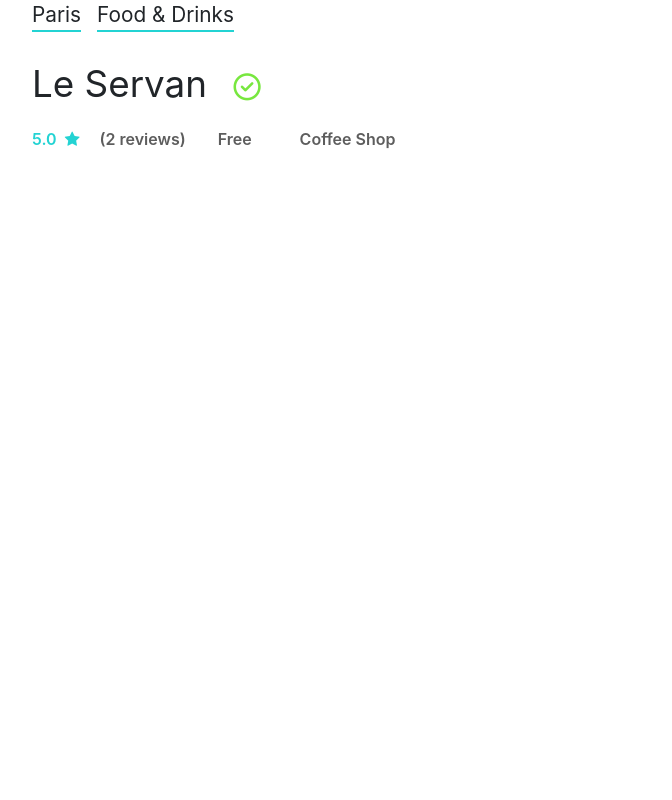
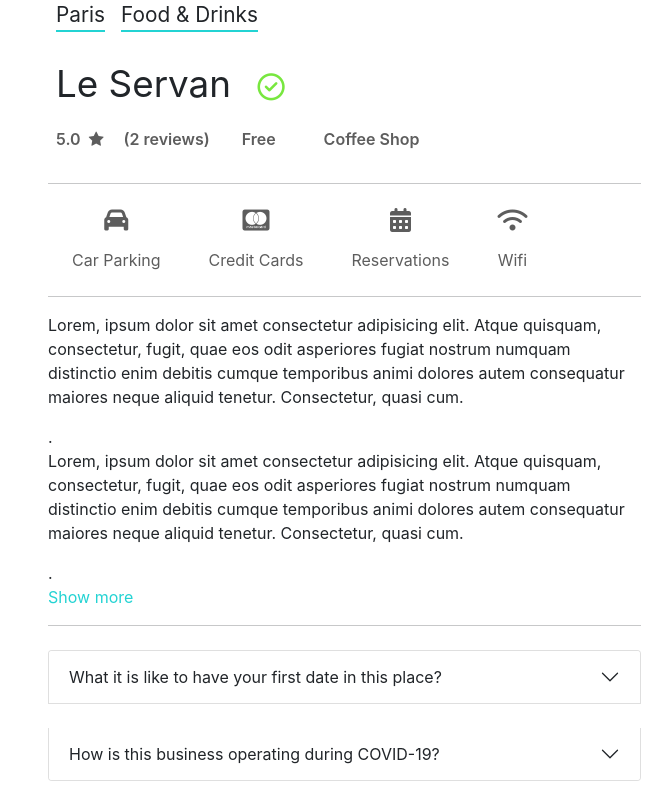
Before and after one commit to Shivanshu22-ui/Fatoentrepreneur, a React (Create React App) app: page /Login in a window 1280 px wide. Shown: the part 1600-2400 px from the top of the page, without its empty margins (58-730 px from the left). Before the commit the page ends 1767 px from the top, so only its background shows below. Built offline with nearby package versions, Linux system fonts and the light colour scheme.

Commit message:
Places Edits

```diff
--- a/src/Places/PlacesInfo/PlaceDetails/PlaceDetails.js
+++ b/src/Places/PlacesInfo/PlaceDetails/PlaceDetails.js
@@ -1,23 +1,57 @@
-import React from 'react'
-import "./PlaceDetails.css"
-import { Carousel } from '@trendyol-js/react-carousel';
-import PlaceDetailsContent from './PlaceDetailsContent';
-
+import React from "react";
+import "./PlaceDetails.css";
+import { Carousel } from "@trendyol-js/react-carousel";
+import PlaceDetailsContent from "./PlaceDetailsContent";
+import Footer from "../../../Footer/Footer"
 
 function PlaceDetails() {
   return (
-    <div className='PlacesDetails' >
-        <Carousel show={3} slide={1} swiping={true} className="d-flex justify-content-center align-items-center placesDetailsCarousel">
-            <img src="https://wp.getgolo.com/city-guide/wp-content/uploads/2019/11/Guts-Glory_Muk-van-Lil_2018_CNTraveller-GutsGlory-8.jpg" alt=""/>
-            <img src="https://wp.getgolo.com/city-guide/wp-content/uploads/2019/11/Guts-Glory_Muk-van-Lil_2018_CNTraveller-GutsGlory-6.jpg" alt="" />
-            <img src="https://wp.getgolo.com/city-guide/wp-content/uploads/2019/11/Guts-Glory_Muk-van-Lil_2018_CNTraveller-GutsGlory-8.jpg" alt="" />
-            <img src="https://wp.getgolo.com/city-guide/wp-content/uploads/2019/10/photo-1474898856510-884a2c0be546.jpeg" alt="" />
-            <img src="https://wp.getgolo.com/city-guide/wp-content/uploads/2019/11/Bar-Fisk__2018_bar_fisk_31389-1.jpg" alt="" />
-            <img src="https://wp.getgolo.com/city-guide/wp-content/uploads/2019/11/Guts-Glory_Muk-van-Lil_2018_CNTraveller-GutsGlory-8.jpg" alt="" />
-        </Carousel>
-<PlaceDetailsContent/>
+      <>
+    <div className="PlacesDetails">
+      <Carousel
+        show={3}
+        slide={1}
+        swiping={true}
+        autoplay={true}
+        className="d-flex justify-content-center align-items-center placesDetailsCarousel"
+      >
+        <img
+          src="https://wp.getgolo.com/city-guide/wp-content/uploads/2019/11/Guts-Glory_Muk-van-Lil_2018_CNTraveller-GutsGlory-8.jpg"
+          alt=""
+        />
+        <img
+          src="https://wp.getgolo.com/city-guide/wp-content/uploads/2019/11/Guts-Glory_Muk-van-Lil_2018_CNTraveller-GutsGlory-6.jpg"
+          alt=""
+        />
+        <img
+          src="https://wp.getgolo.com/city-guide/wp-content/uploads/2019/11/Guts-Glory_Muk-van-Lil_2018_CNTraveller-GutsGlory-8.jpg"
+          alt=""
+        />
+        <img
+          src="https://wp.getgolo.com/city-guide/wp-content/uploads/2019/10/photo-1474898856510-884a2c0be546.jpeg"
+          alt=""
+        />
+        <img
+          src="https://wp.getgolo.com/city-guide/wp-content/uploads/2019/11/Bar-Fisk__2018_bar_fisk_31389-1.jpg"
+          alt=""
+        />
+        <img
+          src="https://wp.getgolo.com/city-guide/wp-content/uploads/2019/11/Guts-Glory_Muk-van-Lil_2018_CNTraveller-GutsGlory-8.jpg"
+          alt=""
+        />
+      </Carousel>
+      <div className="container">
+        <div className="row">
+          <div className="col-7">
+            <PlaceDetailsContent />
+          </div>
+        </div>
+      </div>
+
     </div>
-  )
+    <Footer/>
+    </>
+  );
 }
 
-export default PlaceDetails
+export default PlaceDetails;
--- a/src/Places/PlacesInfo/PlaceDetails/PlaceDetailsContent.css
+++ b/src/Places/PlacesInfo/PlaceDetails/PlaceDetailsContent.css
@@ -16,6 +16,15 @@
     font-weight: 600;
     color: #5d5d5d;
 }
-.placeDetailsContent .place-info-details .star-review{
+.star-review{
     color: #23d3d3;
 }
+.placeDetailsContent .placeServices li{
+    /* font-weight: 600; */
+    color: #5d5d5d;
+    font-size: 1.5rem;
+}
+.placeDetailsContent .placeServices li p{
+    font-size: 1rem;
+
+}
--- a/src/Places/PlacesInfo/PlaceDetails/PlaceDetailsContent.js
+++ b/src/Places/PlacesInfo/PlaceDetails/PlaceDetailsContent.js
@@ -1,11 +1,13 @@
 import React from "react";
 import "./PlaceDetailsContent.css";
+import { FontAwesomeIcon } from "@fortawesome/react-fontawesome";
+import Accordion from "react-bootstrap/Accordion";
+import { PlacesCards } from "../../../Cards/Cards";
+
 
 function PlaceDetailsContent() {
   return (
-    <div className="container ">
-      <div className="row placeDetailsContent">
-        <div className="col-7">
+    <div className="container placeDetailsContent">
       <nav className="miniNav">
         <ul className="d-flex my-4">
           <li className="mx-2">Paris</li>
@@ -29,10 +31,63 @@
         <p className="mx-4">Free</p>
         <p className="mx-4">Coffee Shop</p>
       </div>
+      <hr />
+      <div className="placeServices d-flex">
+        <li className="d-flex flex-column justify-content-center align-items-center mx-4">
+          <i class="fa-solid fa-car my-2"></i>
+          <p className="my-2"> Car Parking</p>
+        </li>
+        <li className="d-flex flex-column justify-content-center align-items-center mx-4">
+          <i class="fa-brands fa-cc-mastercard my-2"></i>
+          <p className="my-2">Credit Cards</p>
+        </li>
+        <li className="d-flex flex-column justify-content-center align-items-center mx-4">
+          <i class="fa-solid fa-calendar-days my-2"></i>
+          <p className="my-2">Reservations</p>
+        </li>
+        <li className="d-flex flex-column justify-content-center align-items-center mx-4">
+          <i class="fa-solid fa-wifi my-2"></i>
+          <p className="my-2"> Wifi</p>
+        </li>
       </div>
-        <div className="col-5">
+      <hr />
+      <div className="showHideText">
+        <p>
+          Lorem, ipsum dolor sit amet consectetur adipisicing elit. Atque
+          quisquam, consectetur, fugit, quae eos odit asperiores fugiat nostrum
+          numquam distinctio enim debitis cumque temporibus animi dolores autem
+          consequatur maiores neque aliquid tenetur. Consectetur, quasi cum.
+        </p>
+        .
+        <p>
+          Lorem, ipsum dolor sit amet consectetur adipisicing elit. Atque
+          quisquam, consectetur, fugit, quae eos odit asperiores fugiat nostrum
+          numquam distinctio enim debitis cumque temporibus animi dolores autem
+          consequatur maiores neque aliquid tenetur. Consectetur, quasi cum.
+        </p>
+        .<p className="star-review">Show more</p>
+      </div>
 
+      <hr />
+      <div className="accordion">
+        <Accordion>
+          <Accordion.Item eventKey="0" className="my-4">
+            <Accordion.Header >What it is like to have your first date in this place?</Accordion.Header>
+            <Accordion.Body>
+            It is a long established fact that a reader will be distracted by the readable content of a page when looking at its layout.
+            </Accordion.Body>
+          </Accordion.Item>
+          <Accordion.Item eventKey="1" className="my-4">
+            <Accordion.Header>How is this business operating during COVID-19?</Accordion.Header>
+            <Accordion.Body>
+            It is a long established fact that a reader will be distracted by the readable content of a page when looking at its layout.
+            </Accordion.Body>
+          </Accordion.Item>
+        </Accordion>
       </div>
+
+      <div className="similarPlaces">
+
       </div>
     </div>
   );
```
Lines whose indentation alone changed are shown as unchanged.
